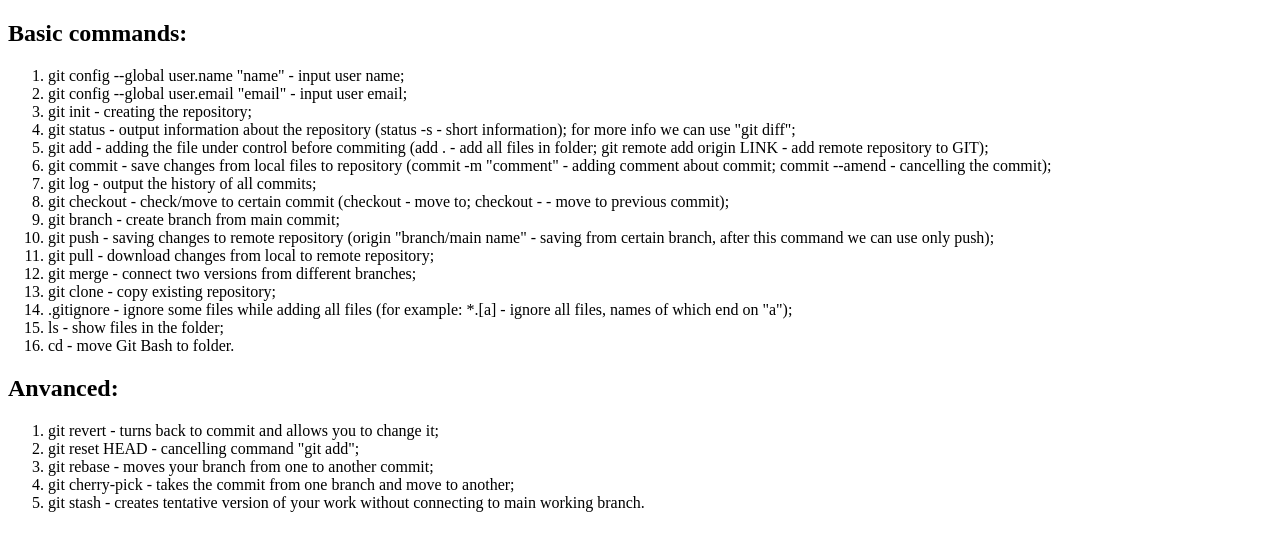
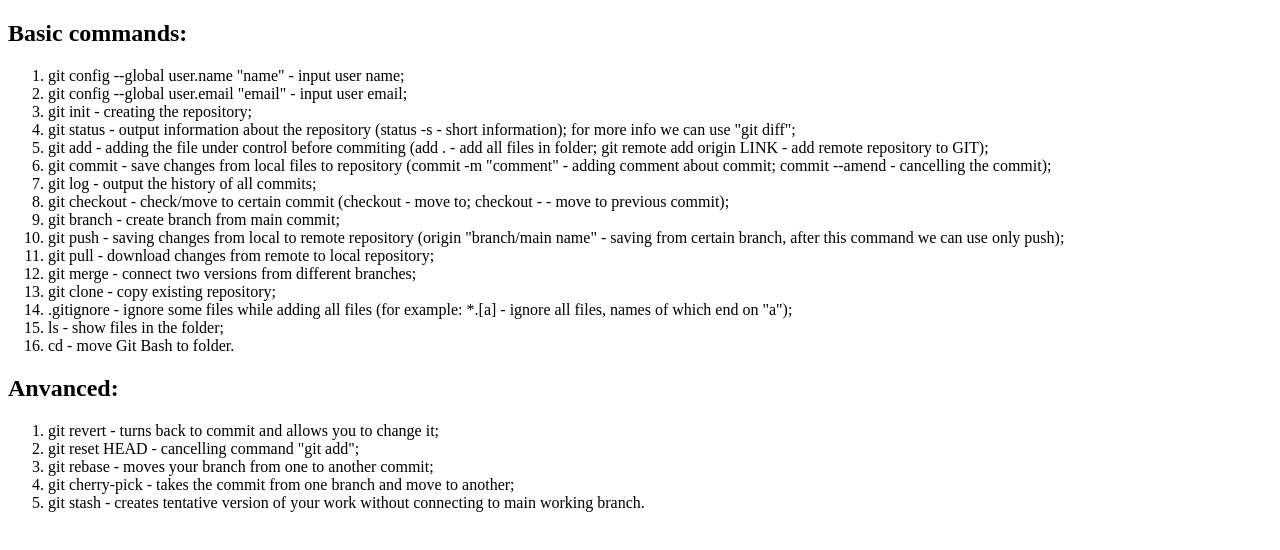
Before and after one commit to lohynsofia/cursor_hw1, a plain HTML site: page index.html in a window 1280 px wide. Drawn offline with Linux system fonts and the light colour scheme.

Commit message:
saving changes 2

```diff
--- a/index.html
+++ b/index.html
@@ -16,8 +16,8 @@
     <li>git log - output the history of all commits;</li>
     <li>git checkout - check/move to certain commit (checkout <commitname> - move to; checkout -  - move to previous commit);</li>
     <li>git branch - create branch from main commit;</li>
-    <li>git push - saving changes to remote repository (origin "branch/main name" - saving from certain branch, after this command we can use only push);</li>
-    <li>git pull - download changes from local to remote repository;</li>
+    <li>git push - saving changes from local to remote repository (origin "branch/main name" - saving from certain branch, after this command we can use only push);</li>
+    <li>git pull - download changes from remote to local repository;</li>
     <li>git merge - connect two versions from different branches;</li>
     <li>git clone - copy existing repository;</li>
     <li>.gitignore - ignore some files while adding all files (for example: *.[a] - ignore all files, names of which end on "a");</li>
```
